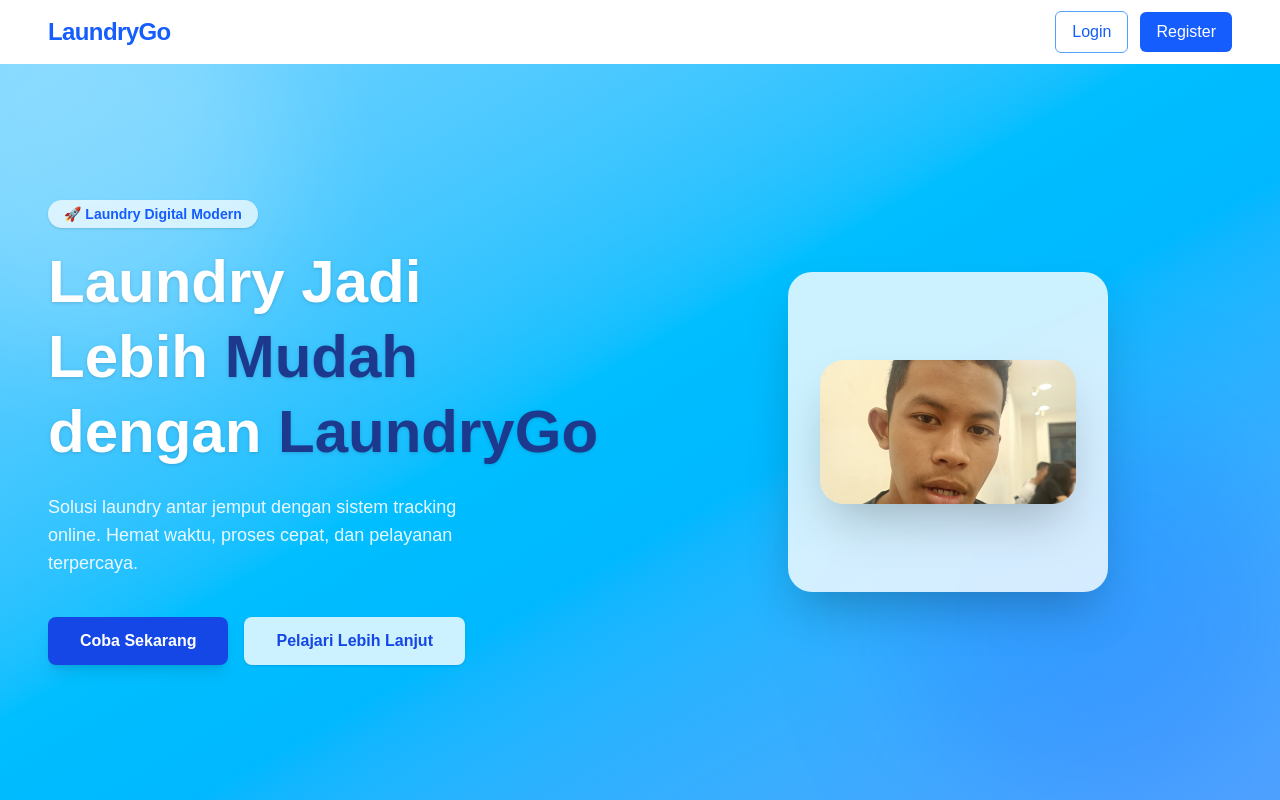
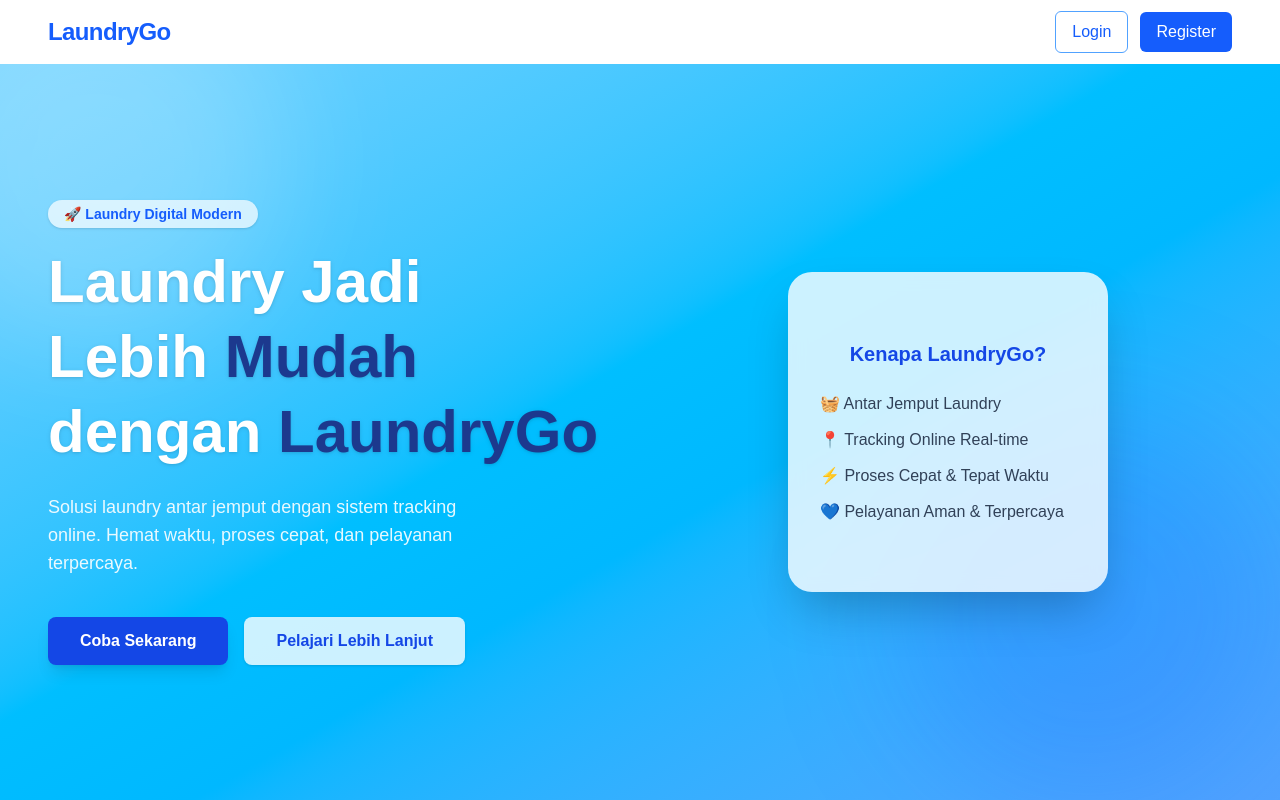
Before and after one commit to MohammadKevin/LaundryGo, a Next.js app: page / in a window 1280 px wide. Shown: the top 800 px of the page. Built offline with nearby package versions, Linux system fonts and the light colour scheme.

Commit message:
update picture

```diff
--- a/src/app/page.tsx
+++ b/src/app/page.tsx
@@ -44,15 +44,16 @@ export default function HomePage() {
 
           <div className="hidden md:flex justify-center">
             <div className="w-80 h-80 bg-white/80 backdrop-blur rounded-3xl shadow-2xl p-8 flex flex-col justify-center gap-4">
-              <div className="relative w-full aspect-video rounded-3xl overflow-hidden shadow-2xl">
-              <Image
-                src="/nendra2.jpeg"
-                alt="LaundryGo Preview 1"
-                fill
-                className="object-cover"
-                priority
-              />
-            </div>
+              <h3 className="text-xl font-bold text-blue-700 mb-2 text-center">
+                Kenapa LaundryGo?
+              </h3>
+
+              <div className="space-y-3 text-slate-700 font-medium">
+                <p>🧺 Antar Jemput Laundry</p>
+                <p>📍 Tracking Online Real-time</p>
+                <p>⚡ Proses Cepat & Tepat Waktu</p>
+                <p>💙 Pelayanan Aman & Terpercaya</p>
+              </div>
             </div>
           </div>
         </div>
```
